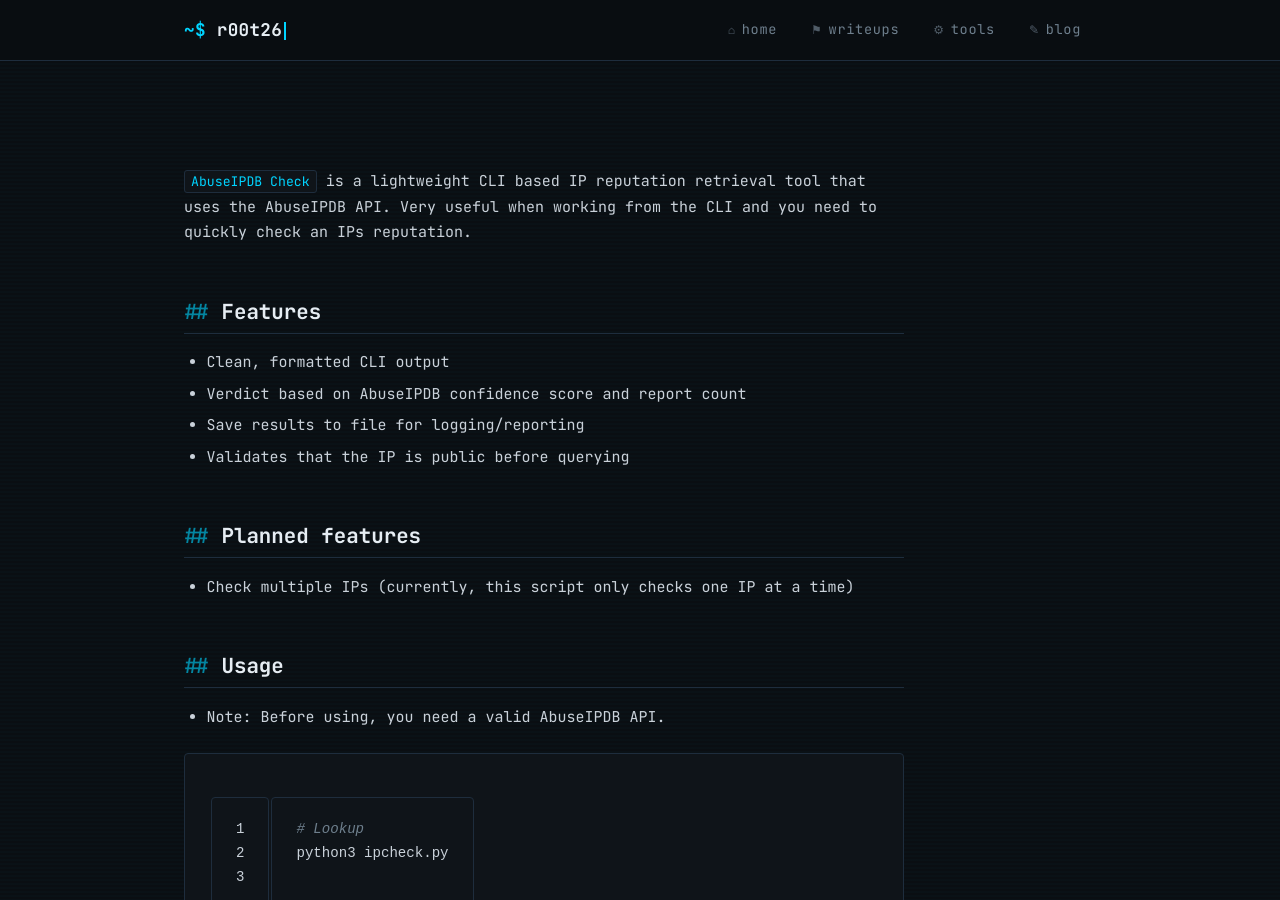
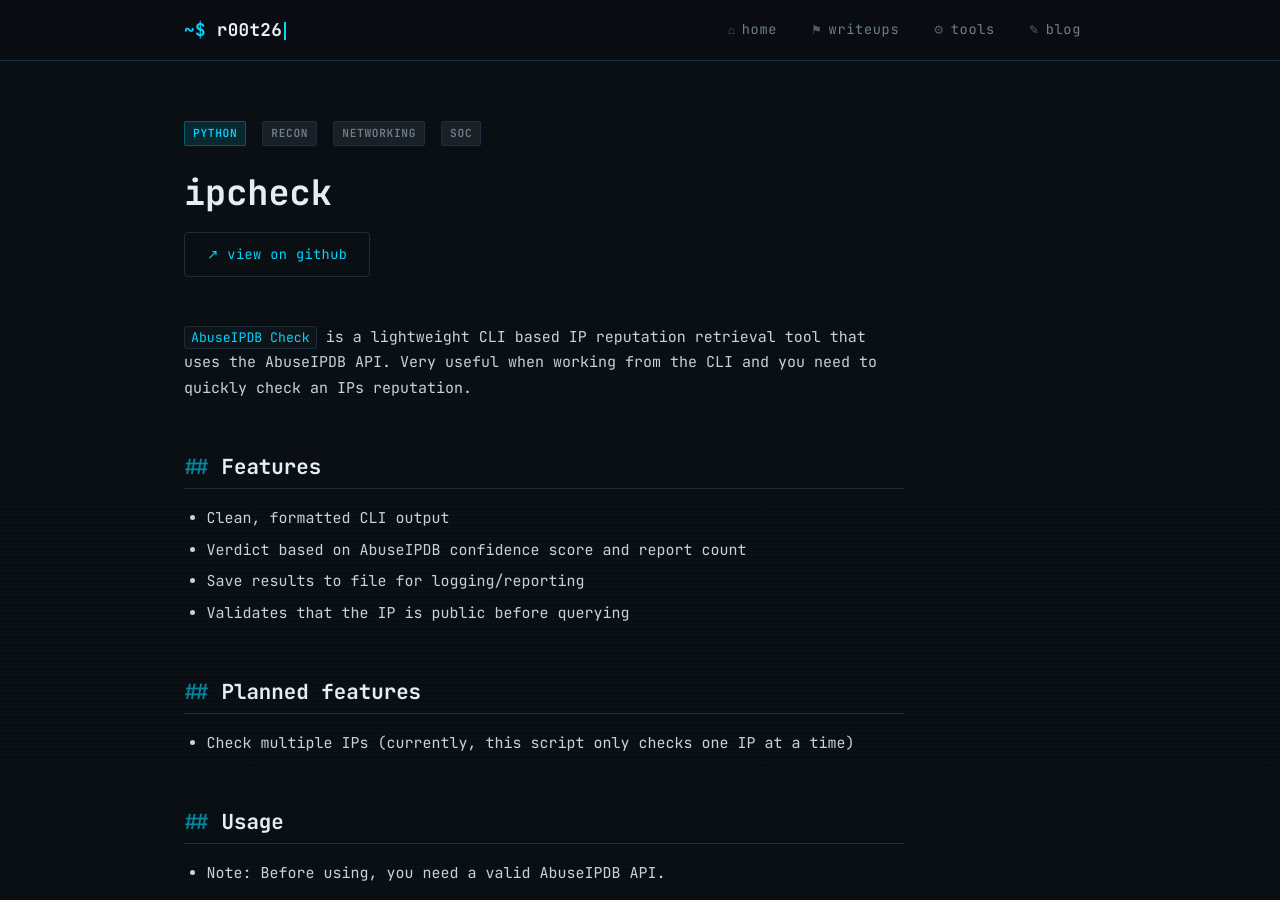
Before and after one commit to erik-dzibela/erik-dzibela.github.io, a Jekyll site: the page built from _tools/ipcheck.md, in a window 1280 px wide and 900 px high. Built offline with Jekyll 4.4.1, drawn with Linux system fonts in a browser that asks for light colours.

Commit message:
Additional fixes for ipcheck

```diff
--- a/_tools/ipcheck.md
+++ b/_tools/ipcheck.md
@@ -1,5 +1,5 @@
 ---
-title: "ipcheck
+title: "ipcheck"
 date: 2026-03-05
 language: "Python"
 description: "A simple CLI based utility that can check the reputation of IPs using the AbuseIPDB API. Very useful when working from the CLI and you need to quickly check an IPs reputation."
```
